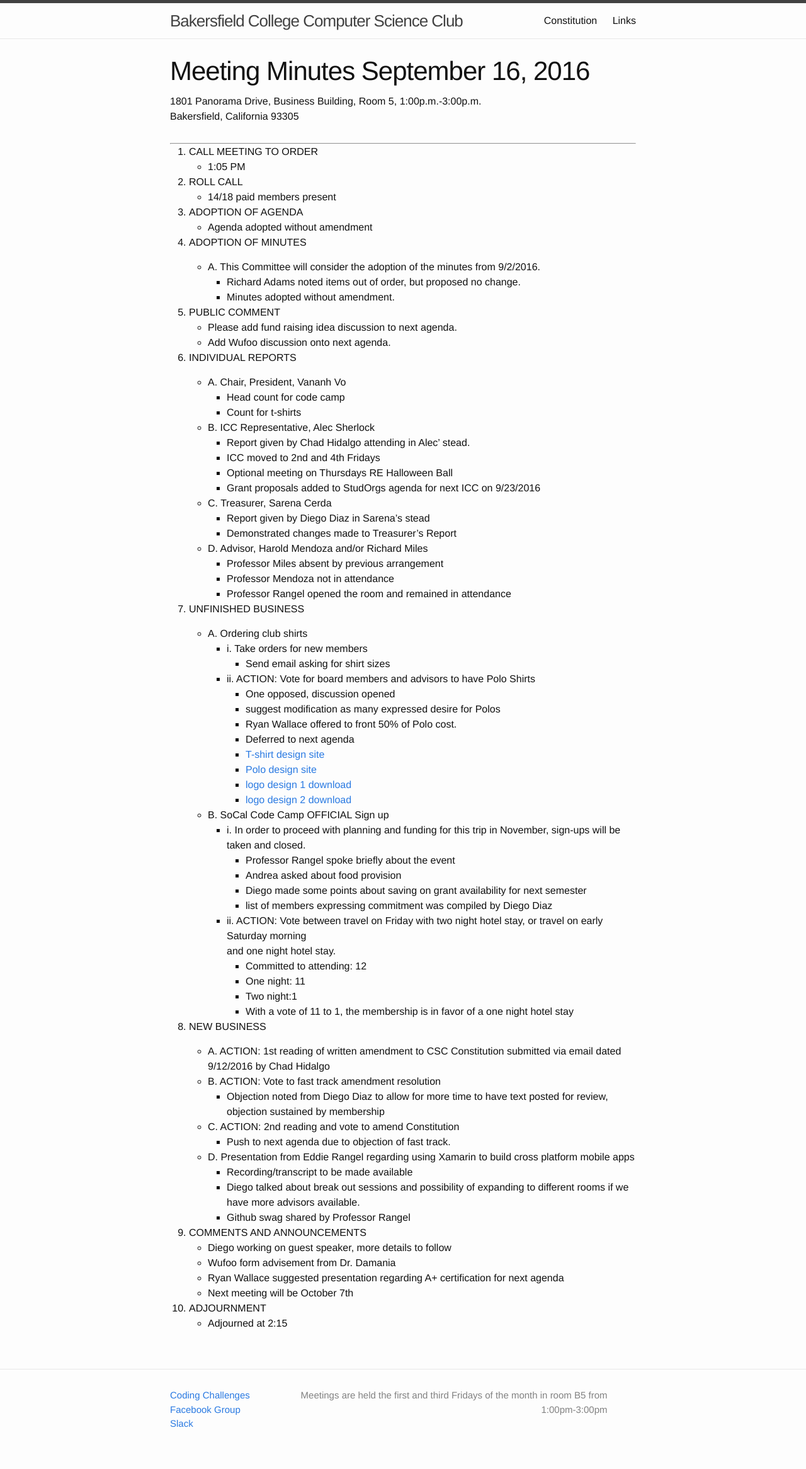
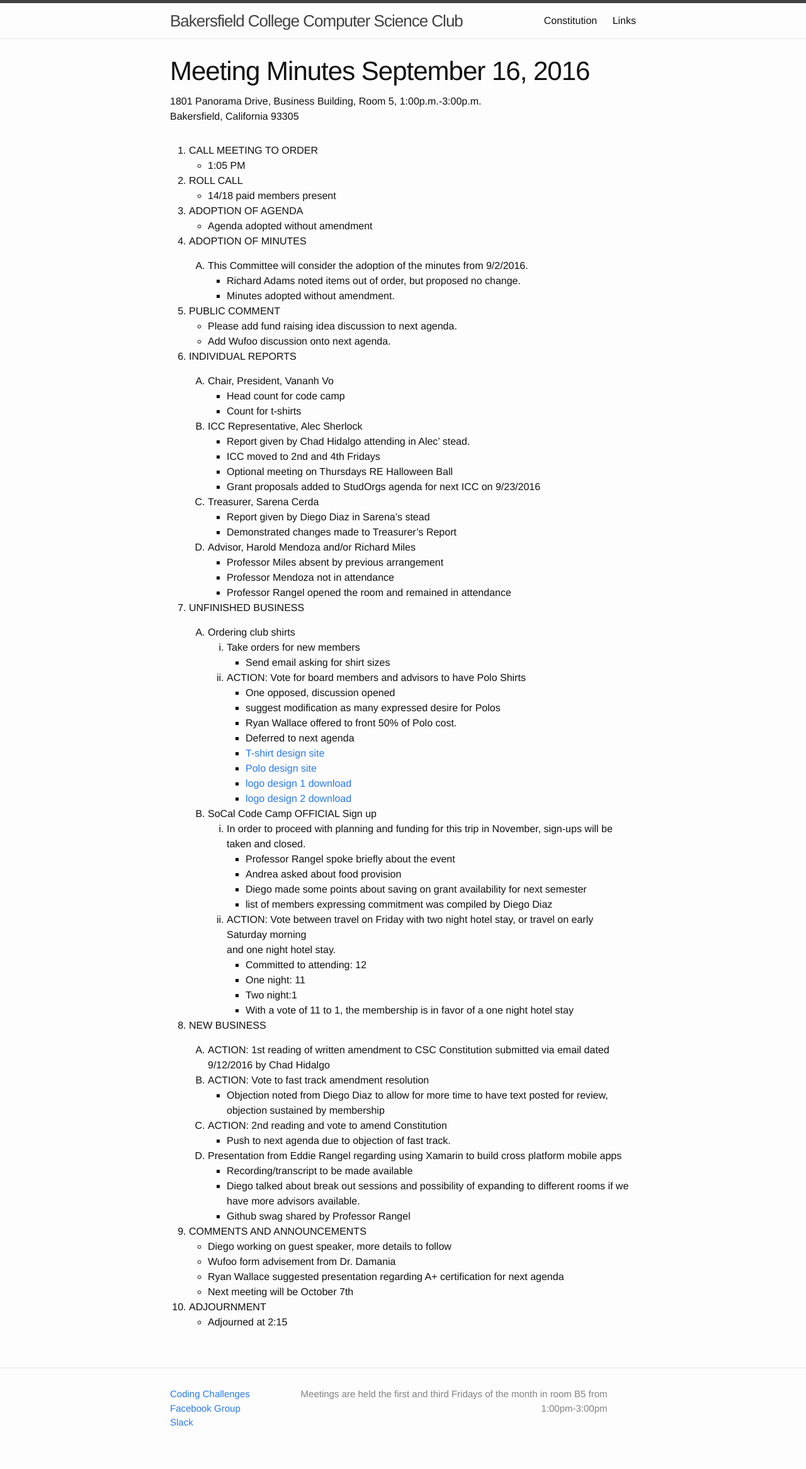
Before and after one commit to AICSC/aicsc.github.io, a Jekyll site: the page built from _posts/minutes/2016-09-16-minutes.markdown, in a window 1280 px wide. Shown: the whole page at 63% size. Built offline with Jekyll 4.4.1, drawn with Linux system fonts in a browser that asks for light colours; some of the changed lines change nothing that is shown.

Commit message:
Ordered lists should use <ol> tag (#52)

```diff
--- a/_posts/minutes/2016-09-16-minutes.markdown
+++ b/_posts/minutes/2016-09-16-minutes.markdown
@@ -1,6 +1,3 @@
-
----
-
 1.	CALL MEETING TO ORDER
     * 1:05 PM
 
@@ -12,7 +9,7 @@
 
 4.	ADOPTION OF MINUTES
 
-    * A.	This Committee will consider the adoption of the minutes from 9/2/2016.
+    1.	This Committee will consider the adoption of the minutes from 9/2/2016.
         - Richard Adams noted items out of order, but proposed no change.
         - Minutes adopted without amendment.
 
@@ -22,31 +19,31 @@
 
 6.	INDIVIDUAL REPORTS
 
-    * A.	Chair, President, Vananh Vo
+    1.	Chair, President, Vananh Vo
         - Head count for code camp
         - Count for t-shirts
 
-    * B.	ICC Representative, Alec Sherlock
+    2.	ICC Representative, Alec Sherlock
         - Report given by Chad Hidalgo attending in Alec’ stead.
         - ICC moved to 2nd and 4th Fridays
         - Optional meeting on Thursdays RE Halloween Ball
         - Grant proposals added to StudOrgs agenda for next ICC on 9/23/2016
 
-    * C.	Treasurer, Sarena Cerda
+    3.	Treasurer, Sarena Cerda
         - Report given by Diego Diaz in Sarena’s stead
         - Demonstrated changes made to Treasurer’s Report
 
-    * D.	Advisor, Harold Mendoza and/or Richard Miles
+    4.	Advisor, Harold Mendoza and/or Richard Miles
         - Professor Miles absent by previous arrangement
         - Professor Mendoza not in attendance
         - Professor Rangel opened the room and remained in attendance
 
 7.	UNFINISHED BUSINESS
 
-    * A.	Ordering club shirts
-        - i.	Take orders for new members
+    1.	Ordering club shirts
+        1.	Take orders for new members
             - Send email asking for shirt sizes
-        - ii.	ACTION: Vote for board members and advisors to have Polo Shirts
+        2.	ACTION: Vote for board members and advisors to have Polo Shirts
             - One opposed, discussion opened
             - suggest modification as many expressed desire for Polos
             - Ryan Wallace offered to front 50% of Polo cost.
@@ -55,13 +52,13 @@
             - [Polo design site](http://www.customink.com/categories/embroidered-polos/156/styles)
             - [logo design 1 download](https://drive.google.com/file/d/0B39ozvkKKKxESDh5V3BiN3FlQTA/view?usp=sharing)
             - [logo design 2 download](https://drive.google.com/file/d/0B39ozvkKKKxEUTVfWFFpNVVhRHM/view?usp=sharing)
-    * B.	SoCal Code Camp OFFICIAL Sign up
-        - i.	In order to proceed with planning and funding for this trip in November, sign-ups will be taken and closed.
+    2.	SoCal Code Camp OFFICIAL Sign up
+        1.	In order to proceed with planning and funding for this trip in November, sign-ups will be taken and closed.
             - Professor Rangel spoke briefly about the event
             - Andrea asked about food provision
             - Diego made some points about saving on grant availability for next semester
             - list of members expressing commitment was compiled by Diego Diaz
-        - ii.	ACTION: Vote between travel on Friday with two night hotel stay, or travel on early Saturday morning
+        2.	ACTION: Vote between travel on Friday with two night hotel stay, or travel on early Saturday morning
         and one night hotel stay.
             - Committed to attending: 12
             - One night: 11
@@ -70,12 +67,12 @@
 
 8.	NEW BUSINESS
 
-    * A.	ACTION: 1st reading of written amendment to CSC Constitution submitted via email dated 9/12/2016 by Chad Hidalgo
-    * B.	ACTION: Vote to fast track amendment resolution
+    1.	ACTION: 1st reading of written amendment to CSC Constitution submitted via email dated 9/12/2016 by Chad Hidalgo
+    2.	ACTION: Vote to fast track amendment resolution
         - Objection noted from Diego Diaz to allow for more time to have text posted for review, objection sustained by membership
-    * C.	ACTION: 2nd reading and vote to amend Constitution
+    3.	ACTION: 2nd reading and vote to amend Constitution
         - Push to next agenda due to objection of fast track.
-    * D.	Presentation from Eddie Rangel regarding using Xamarin to build cross platform mobile apps
+    4.	Presentation from Eddie Rangel regarding using Xamarin to build cross platform mobile apps
         - Recording/transcript to be made available
         - Diego talked about break out sessions and possibility of expanding to different rooms if we have more advisors available.
         - Github swag shared by Professor Rangel
--- /dev/null
+++ b/_sass/_minutes.scss
@@ -0,0 +1,14 @@
+/**
+ * Syntax highlighting styles
+ */
+.post-content ol {
+  list-style-type: decimal;
+
+  ol {
+    list-style-type: upper-alpha;
+
+    ol {
+      list-style-type: lower-roman;
+    }
+  }
+}
--- a/css/main.scss
+++ b/css/main.scss
@@ -51,5 +51,6 @@ $on-laptop:        800px;
 @import
         "base",
         "layout",
-        "syntax-highlighting"
+        "syntax-highlighting",
+        "minutes"
 ;
```
